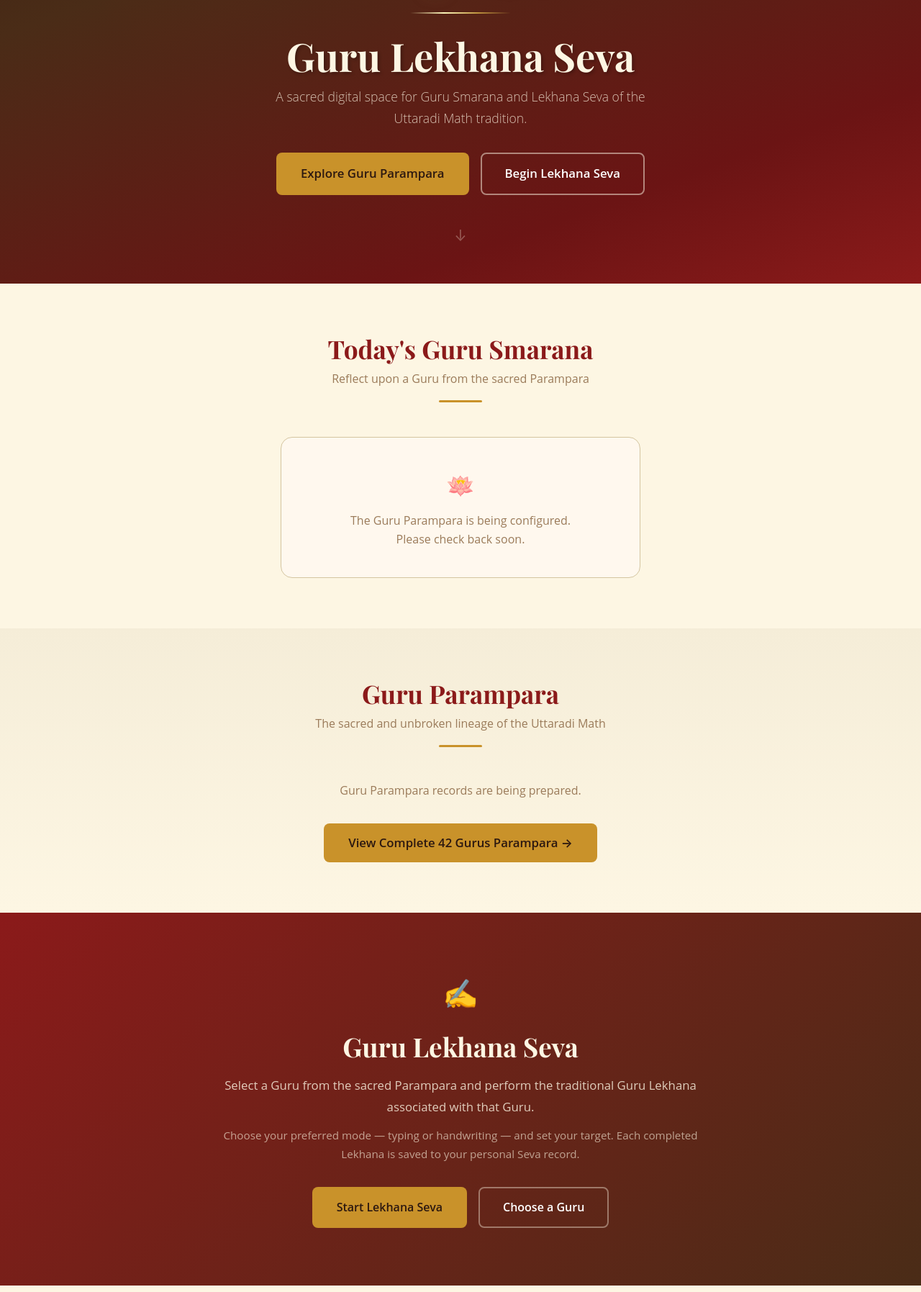
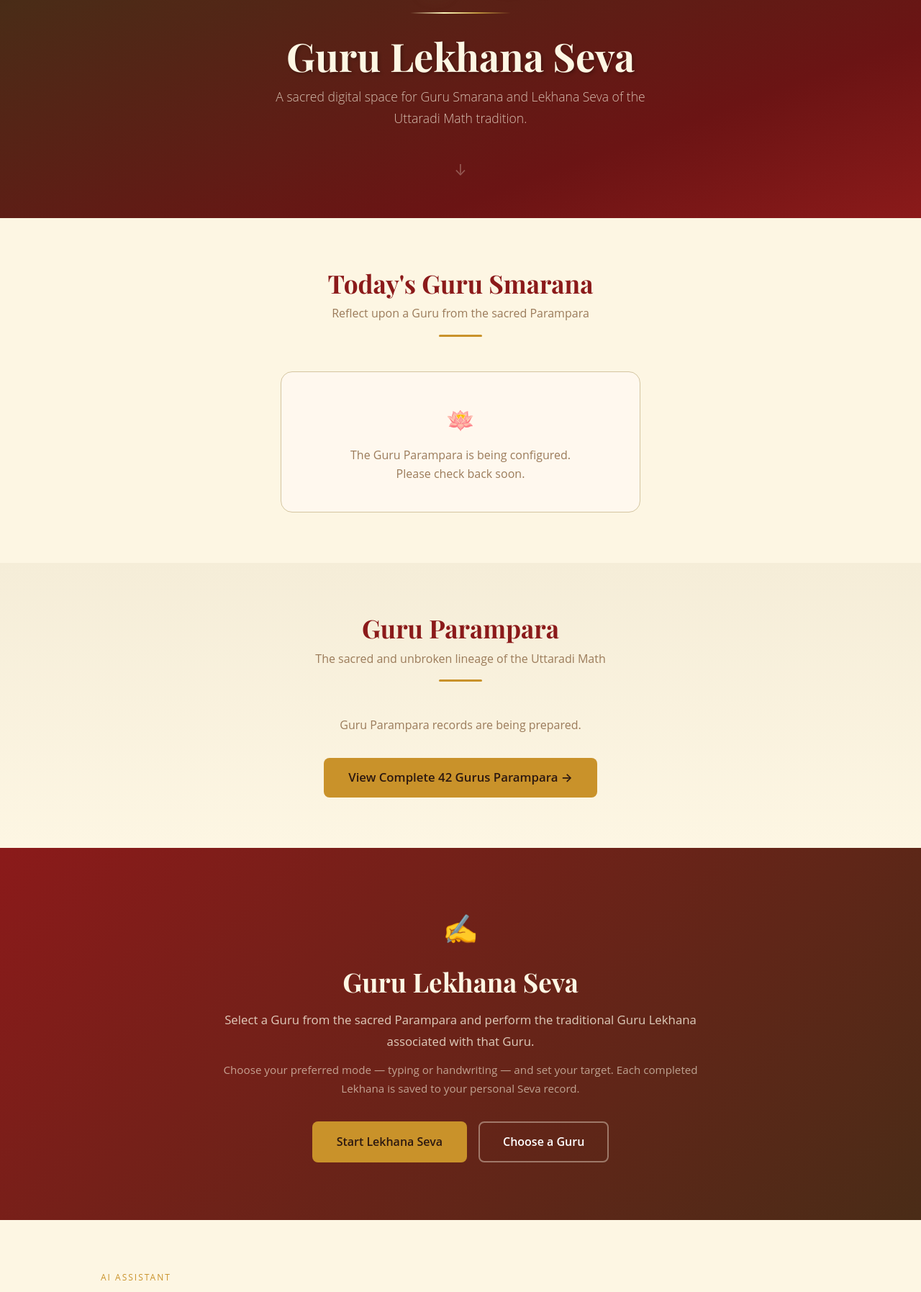
Before and after one commit to karthikvharihar-stack/Guru-Project, a Flask app: page / in a window 1280 px wide. Shown: the part 565-2360 px from the top of the page at 72% size. Run offline with Flask 3, Linux system fonts and the light colour scheme; data that the repository does not hold is empty; some web fonts are replaced.

Commit message:
Remove Explore Guru Parampara and Begin Lekhana Seva buttons from homepage hero

```diff
--- a/app/templates/index.html
+++ b/app/templates/index.html
@@ -243,14 +243,7 @@
 
       <h1 class="hero-title">Guru Lekhana Seva</h1>
       <p class="hero-subtitle">A sacred digital space for Guru Smarana and Lekhana Seva of the Uttaradi Math tradition.</p>
-      <div style="display: flex; gap: 16px; justify-content: center; flex-wrap: wrap;">
-        <a href="{{ url_for('guru.parampara') }}" class="btn btn-gold" style="padding: 14px 32px; font-size: 1.05rem;">
-          Explore Guru Parampara
-        </a>
-        <a href="{{ url_for('lekhana.index') }}" class="btn btn-outline" style="padding: 14px 32px; font-size: 1.05rem; color: white; border-color: rgba(253,246,227,0.5);">
-          Begin Lekhana Seva
-        </a>
-      </div>
+
       <div style="margin-top: 40px; color: rgba(253,246,227,0.3); font-size: 1.3rem; animation: floatDown 2s ease-in-out infinite;">↓</div>
     </div>
 
```
